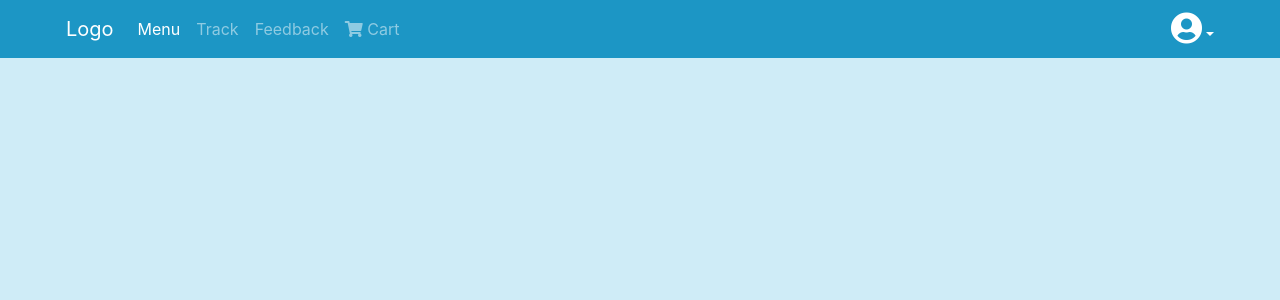
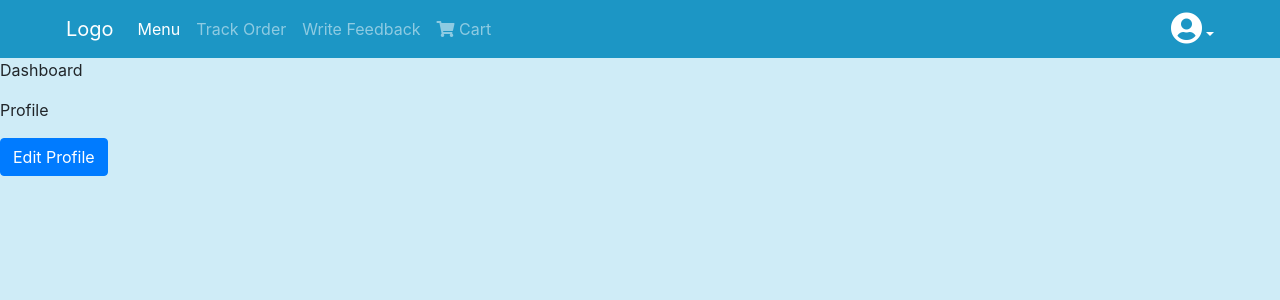
Before and after one commit to dikshagoyal26/Pizza-Delivery-master, a React (Create React App) app: page /dashboard in a window 1280 px wide. Shown: the top 300 px of the page. Built offline with nearby package versions, Linux system fonts and the light colour scheme.

Commit message:
Dashboard

```diff
--- a/src/App.css
+++ b/src/App.css
@@ -9,6 +9,10 @@
 }
 .dropdown{
   cursor: pointer;
+}
+.buttonLink{
+  color: white;
+  text-decoration: none;
 }
 .menuList {
   text-align: center;
--- a/src/App.js
+++ b/src/App.js
@@ -5,11 +5,14 @@ import List from './components/List';
 import Details from './components/Details';
 import {BrowserRouter,Route,Switch } from 'react-router-dom';
 import Cart from './components/cart/Cart';
-import Profile from './components/Profile/Profile';
-import EditProfile from './components/Profile/EditProfile';
+import Profile from './components/Dashboard/Profile';
+import EditProfile from './components/Dashboard/EditProfile';
+import Dashboard from './components/Dashboard/Dashboard';
 import ChangePassword from './components/ChangePassword';
 import Track from './components/Track';
 import Feedback from './components/Feedback';
+import Order from './components/Order';
+
 
 class App extends Component {
   render() {
@@ -21,10 +24,12 @@ class App extends Component {
           <Route exact path="/" component={List}/>
           <Route exact path="/details/:id" component={Details}/>
           <Route exact path="/cart" component={Cart}/>
+          <Route exact path="/dashboard" component={Dashboard}/>
           <Route exact path="/profile" component={Profile}/>
           <Route exact path="/editprofile" component={EditProfile}/>
           <Route exact path="/changepassword" component={ChangePassword}/>
           <Route exact path="/track" component={Track}/>
+          <Route exact path="/order" component={Order}/>
           <Route exact path="/feedback" component={Feedback}/>
 
         </Switch>
--- /dev/null
+++ b/src/components/Dashboard/Dashboard.js
@@ -0,0 +1,13 @@
+import React from 'react';
+import Profile from './Profile';
+class Dashboard extends React.Component{
+	render(){
+		return(
+				<div>
+					<p>Dashboard</p>
+					<Profile />
+				</div>
+			)
+	}
+}
+export default Dashboard;
--- a/src/components/Profile/EditProfile.js
+++ b/src/components/Dashboard/EditProfile.js
@@ -4,7 +4,8 @@ class EditProfile extends React.Component{
 		return(
 				<div>
 					<p>EditProfile</p>
-					<button className="btn btn-success">Save</button>
+					<button className="btn btn-success"><a href="/dashboard" style={{color:'white', textDecoration:'none'}}>Save</a></button>
+
 				</div>
 			)
 	}
--- a/src/components/Details.js
+++ b/src/components/Details.js
@@ -13,13 +13,13 @@ class Details extends React.Component {
 				<h1 className="name">{Item.name} {Item.id}{/* {this.props.count}*/}</h1>
 				<div className="details-container">
 					<img alt="" src={Item.imgUrl} />
-					<div className="para">
-						<p className="ingredients">Ingredients: {Item.ingredients}</p>
-						<p>{Item.description}</p>
 						<p className="price">Price: Rs.{Item.price}</p>
-						<button className="btn btn-info" onClick={(e) => this.props.addToCart(Item.id,e)}>Add to Cart</button>
-						<button className="btn btn-danger">Order Now</button>
-					</div>
+						<p>Category: {Item.ingredients}</p>
+						<p>Ingredients: {Item.ingredients}</p>
+						<p>Toppings: {Item.ingredients}</p>
+						<p>description: {Item.description}</p>
+						<button className="btn btn-info" onClick={(e) => this.props.addToCart(Item.id,e)}><a href="/cart" style={{color:'white', textDecoration:'none'}}>Add to Cart</a></button>
+						<button className="btn btn-danger"><a href="/order" style={{color:'white'}}>Order Now</a></button>
 				</div>
 			</div>
 			)
--- /dev/null
+++ b/src/components/Order.js
@@ -0,0 +1,11 @@
+import React from 'react';
+class Order extends React.Component{
+	render(){
+		return(
+				<div>
+					<p>Order</p>
+				</div>
+			)
+	}
+}
+export default Order;
--- a/src/components/header.js
+++ b/src/components/header.js
@@ -5,7 +5,7 @@ class Header extends React.Component {
         <div>
         <header className="App-header">
           <nav className="navbar navbar-expand-md navbar-dark navbar-default">
-            <a className="navbar-brand" href=" "> Logo </a>
+            <a className="navbar-brand" href="/"> Logo </a>
 
             <button className="navbar-toggler " type="button" data-toggle="collapse" data-target="#navbarCollapse" aria-controls="navbarCollapse" aria-expanded="false" aria-label="Toggle navigation">
               <span className="navbar-toggler-icon"></span>
@@ -17,10 +17,10 @@ class Header extends React.Component {
                   <a href="/" className="nav-link" >Menu</a>
                 </li>
                 <li className="nav-item">
-                  <a href="/track" className="nav-link">Track</a>
+                  <a href="/track" className="nav-link">Track Order</a>
                 </li>
                 <li className="nav-item">
-                  <a href="/feedback" className="nav-link">Feedback</a>
+                  <a href="/feedback" className="nav-link">Write Feedback</a>
                 </li>
                 <li className="nav-item">
                   <a href="/cart" className="nav-link"><i className="fas fa-shopping-cart"></i> Cart</a>
@@ -33,7 +33,7 @@ class Header extends React.Component {
                 <i className="fas fa-user-circle fa-2x"></i></a>
 
                 <div style={{width:'100%'}} className="dropdown-menu dropdown-menu-right" aria-labelledby="navbarDropdown">
-                  <a href="/profile" className="dropdown-item">Profile</a>
+                  <a href="/dashboard" className="dropdown-item">My Dashboard</a>
                   <a href="/changepassword" className="dropdown-item">Change Password</a>
                   <div className="dropdown-divider"></div>
                   <a href="/" className="dropdown-item">Logout</a>
```
Also changed, not shown: src/components/Dashboard/Profile.js (renamed from src/components/Profile/Profile.js).
